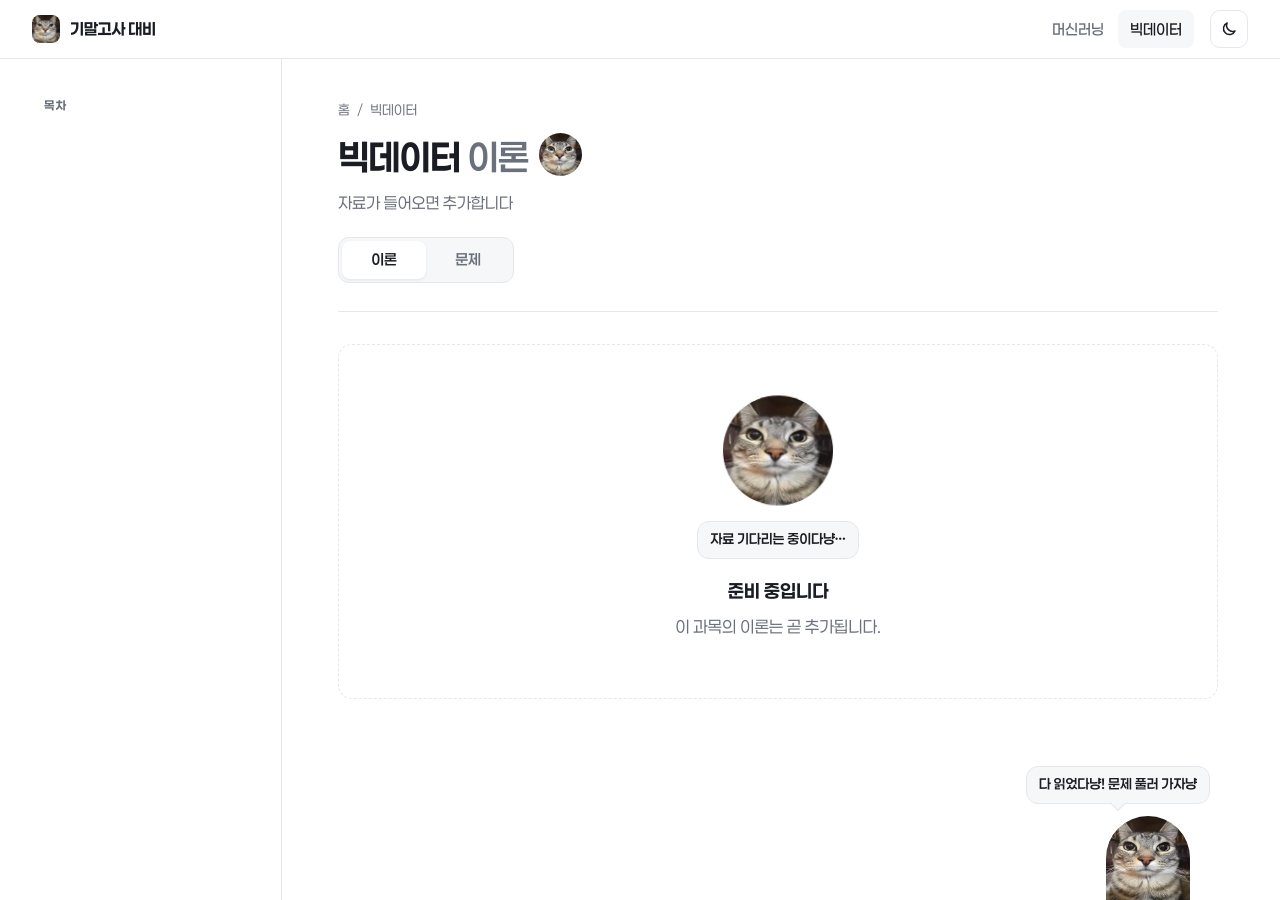
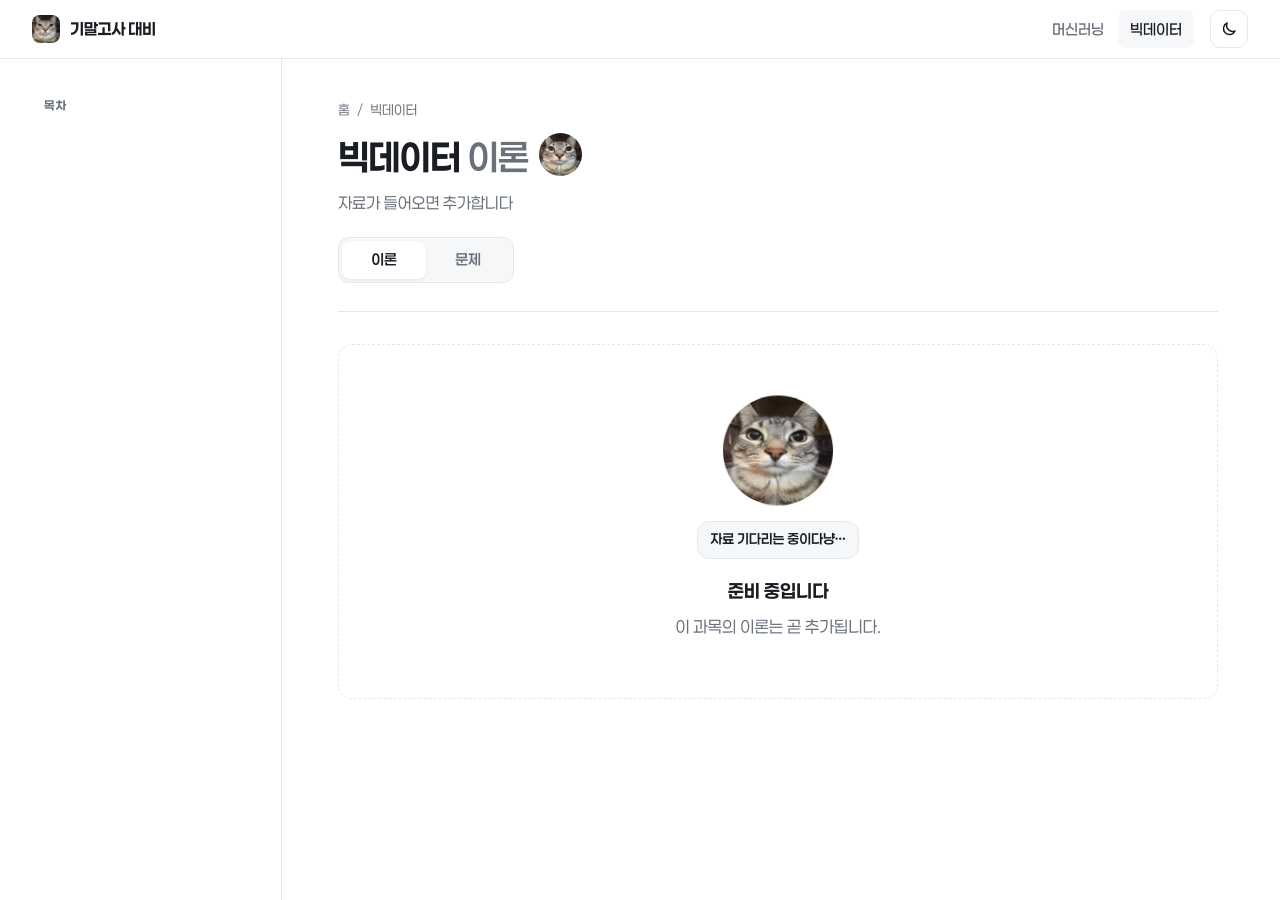
Before and after one commit to hamsterganggang/g3final, a Jekyll site: the page built from bigdata/theory.html, in a window 1280 px wide. Built offline with Jekyll 4.4.1, drawn with Linux system fonts in a browser that asks for light colours.

Commit message:
빼꼼 고양이: 숨어 있을 때 말풍선 숨김, 준비 중 페이지에서는 안 나옴
Co-Authored-By: Claude Opus 5.5 <noreply@anthropic.com>
Claude-Session: https://claude.ai/code/session_014pCNq92c2G9j7KmKLudyCN

```diff
--- a/assets/css/main.css
+++ b/assets/css/main.css
@@ -553,7 +553,8 @@ section>p.skip::before{content:"";position:absolute;left:12px;top:50%;width:34px
 /* 이론 끝에서 빼꼼 */
 .cat-peek{position:fixed;right:90px;bottom:-96px;z-index:14;width:84px;height:84px;border-radius:50% 50% 0 0;background:url("../img/cat.png") center 30%/cover;transition:bottom .4s cubic-bezier(.3,1.4,.6,1);pointer-events:none}
 .cat-peek.on{bottom:0}
-.cat-peek .bubble{position:absolute;bottom:96px;right:-20px}
+.cat-peek .bubble{position:absolute;bottom:96px;right:-20px;opacity:0;transition:opacity .2s}
+.cat-peek.on .bubble{opacity:1;transition-delay:.3s}
 @media (max-width:1100px){.hero-cat{position:static;flex-direction:row;margin-bottom:20px}.hero-cat img{width:96px;height:96px}.hero-cat .bubble{order:1}.hero-cat .bubble::after{left:-6px;top:50%;bottom:auto;margin:-5px 0 0;transform:rotate(135deg)}}
 @media (max-width:720px){.cat-toast{left:12px;bottom:calc(150px + env(safe-area-inset-bottom,0px))}.cat-toast img{width:64px;height:64px}.cat-peek{right:76px}}
 @media (prefers-reduced-motion:reduce){.hero-cat img,.soon-cat,.cat-toast.party img{animation:none}}
--- a/assets/js/cat.js
+++ b/assets/js/cat.js
@@ -51,7 +51,7 @@ if(quiz){
 }
 
 // 이론 페이지: 끝까지 읽으면 빼꼼
-if(document.body.classList.contains('mode-theory')){
+if(document.body.classList.contains('mode-theory')&&!document.querySelector('.soon')){
   const peek=document.createElement('div'); peek.className='cat-peek'; peek.setAttribute('aria-hidden','true');
   peek.innerHTML='<p class="bubble">다 읽었다냥! 문제 풀러 가자냥</p>';
   document.body.appendChild(peek);
```
